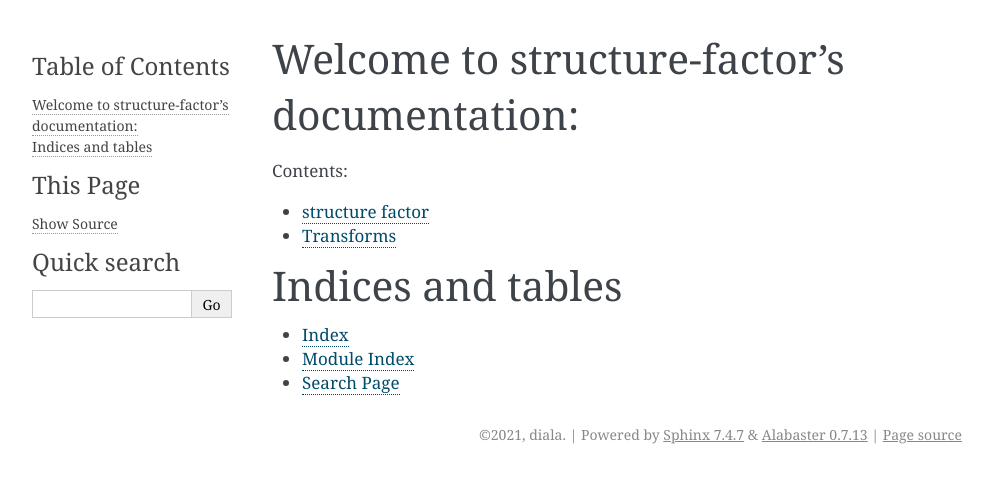
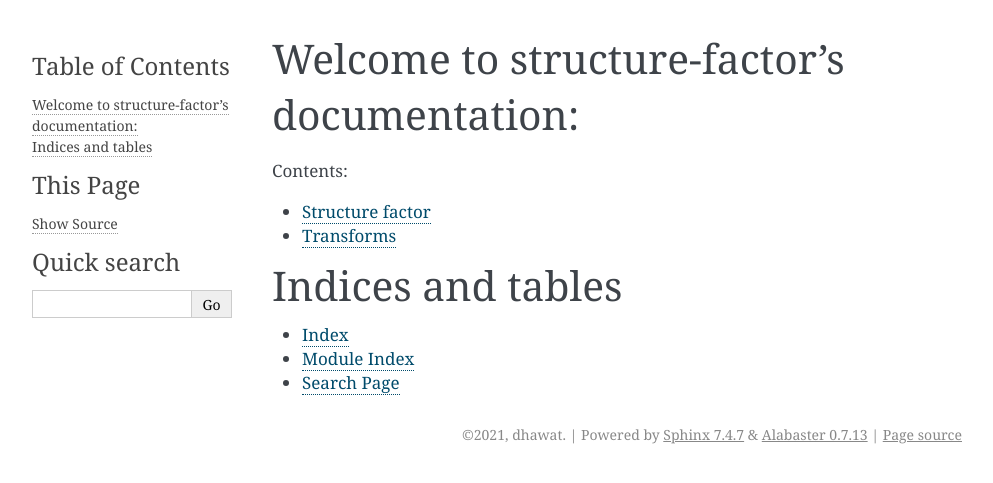
Before and after one commit to For-a-few-DPPs-more/structure-factor, a Sphinx documentation site: the page built from docs/index.rst, in a window 1280 px wide. Shown: the top 483 px of the page, without its empty margins (148-1141 px from the left). Built offline with Sphinx 7.4.7, drawn with Linux system fonts in a browser that asks for light colours.

```diff
--- a/docs/conf.py
+++ b/docs/conf.py
@@ -19,7 +19,7 @@ sys.path.insert(0, os.path.abspath("../src"))
 # -- Project information -----------------------------------------------------
 
 project = "hypton"
-copyright = "2021, diala"
+copyright = "2021, dhawat"
 author = "diala"
 
 
@@ -64,3 +64,6 @@ html_theme = "alabaster"
 # relative to this directory. They are copied after the builtin static files,
 # so a file named "default.css" will overwrite the builtin "default.css".
 # html_static_path = ["_static"]
+
+# member order
+autodoc_member_order = "bysource"
--- a/docs/structure_factor.rst
+++ b/docs/structure_factor.rst
@@ -1,9 +1,9 @@
-structure factor
+Structure factor
 ################
-
-.. autoclass:: hypton.transforms.HankelTransform
 
 .. automodule:: hypton.structure_factor
     :members:
     :inherited-members:
     :show-inheritance:
+
+.. autoclass:: hypton.transforms.HankelTransform
```
